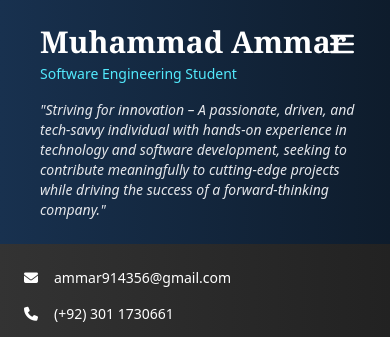
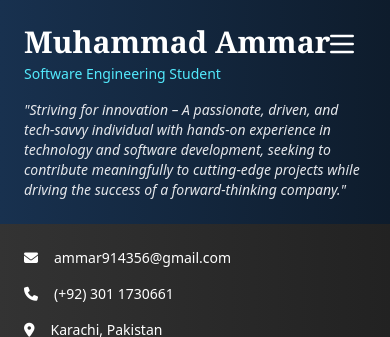
Before and after one commit to Kaz-Jay/CV, a plain HTML site: page index.html in a window 390 px wide. Shown: the top 337 px of the page. Drawn offline with nearby package versions, Linux system fonts and the light colour scheme.

Commit message:
Update index.html

```diff
--- a/index.html
+++ b/index.html
@@ -15,11 +15,11 @@
     <!-- Top Info Section -->
 <section class="bg-navy-gradient text-white p-6 font-sans relative">
   <div class="max-w-6xl mx-auto">
-    <h1 class="text-3xl ml-4  font-serif font-semibold text-white">Muhammad Ammar</h1>
-    <p class="text-sm text-cyan-300 mt-1 ml-4">
+    <h1 class="text-3xl ml-0 md:ml-4  font-serif font-semibold text-white">Muhammad Ammar</h1>
+    <p class="text-sm text-cyan-300 mt-1 ml-0 md:ml-4">
       Software Engineering Student
     </p>
-    <p class="italic text-sm text-gray-200 mt-3 ml-4 max-w-3xl">
+    <p class="italic text-sm text-gray-200 mt-3 ml-0 md:ml-4 max-w-3xl">
       "Striving for innovation – A passionate, driven, and tech-savvy individual with hands-on experience in technology and software development, seeking to contribute meaningfully to cutting-edge projects while driving the success of a forward-thinking company."
     </p>
   </div>
```
